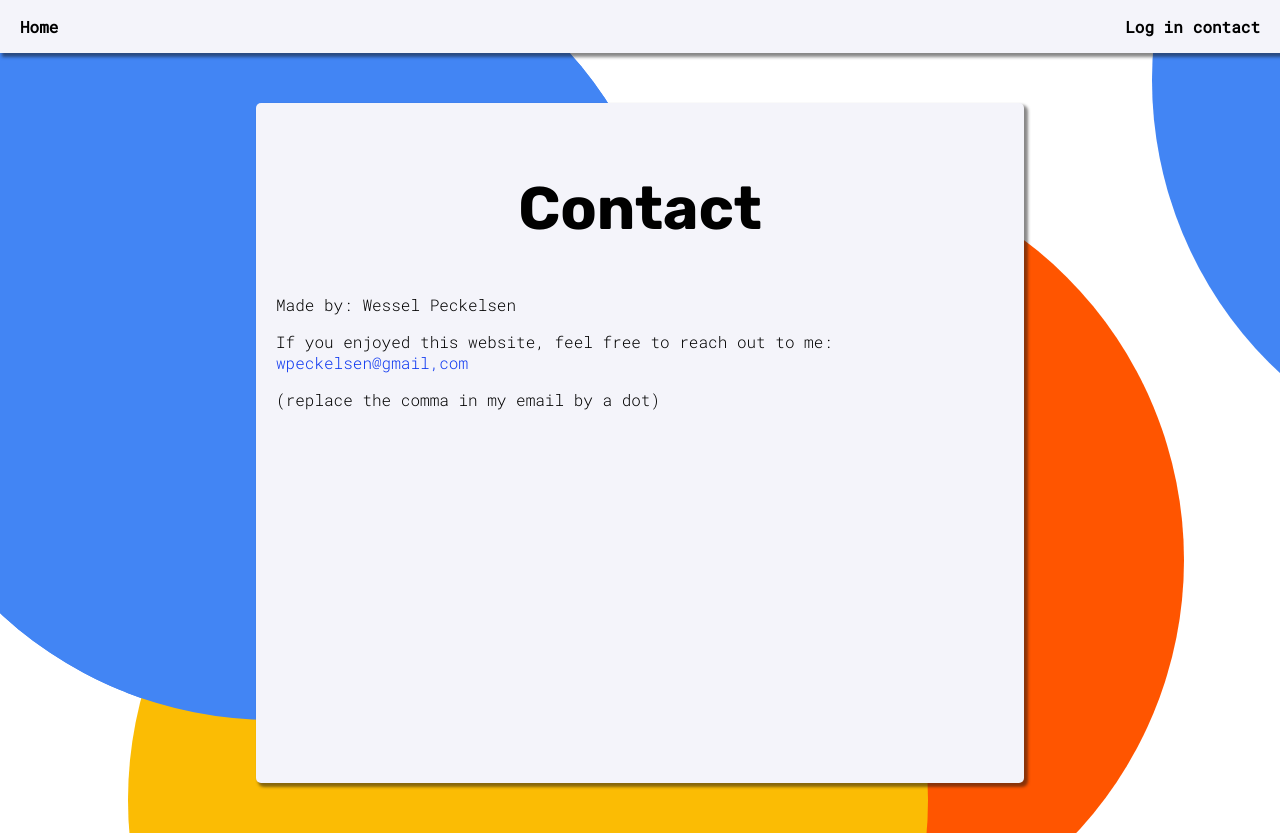
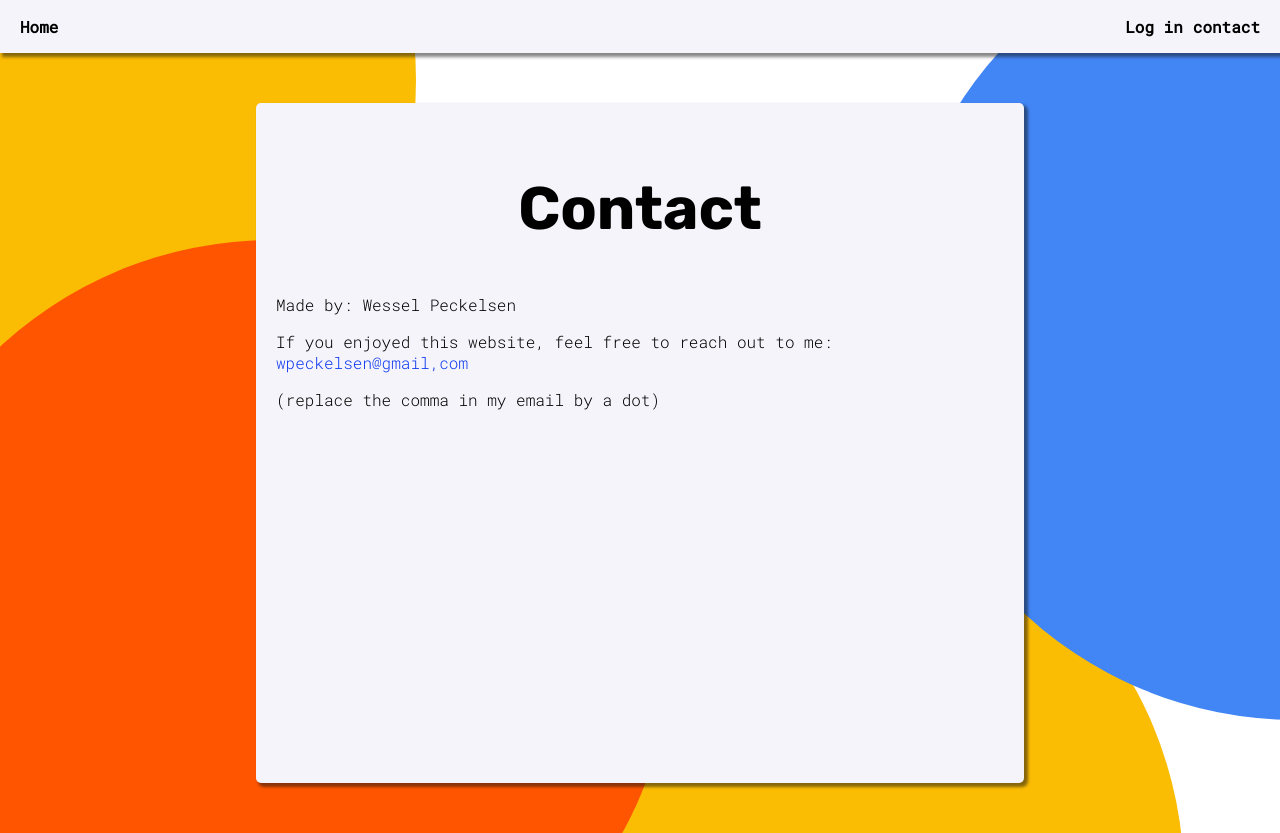
Before and after one commit to wpeckelsen/reddit-multi-search, a Next.js app: page /pages/contact in a window 1280 px wide. Built offline with nearby package versions, Linux system fonts and the light colour scheme.

Commit message:
background decent

```diff
--- a/src/app/styles/Background.jsx
+++ b/src/app/styles/Background.jsx
@@ -10,7 +10,7 @@ export default function Background() {
                     <div className="dot"></div>
                     <div className="dot"></div>
                     <div className="dot"></div>
-                    <div className="dot"></div>
+                    {/* <div className="dot"></div> */}
                 </div>
 
         </>
--- a/src/app/styles/background.scss
+++ b/src/app/styles/background.scss
@@ -1,4 +1,7 @@
 @import "@/app/styles/variables.scss";
+
+
+
 
 
 .background {
@@ -17,23 +20,26 @@
     background-color: $googleBlue;
     border-radius: 50%;
     top: -10%;
-    left: -10%;
+    left: 70%;
+
 }
 
 .dot:nth-child(1) {
-    top: 20%;
+    top: 60%;
     left: 30%;
-    background-color: $redditOrange;
+    background-color: $googleYellow;
+
 }
 
 .dot:nth-child(3) {
     top: -40%;
-    left: 90%;
-    // background-color:$petrol;
+    left: -30%;
+    background-color:$googleYellow;
 }
 
 .dot:nth-child(4) {
-    top: 50%;
-    left: 10%;
-    background-color: $googleYellow;
+    top:30%;
+    left: -10%;
+    background-color: $redditOrange;
+    // z-index: 1;
 }
```
